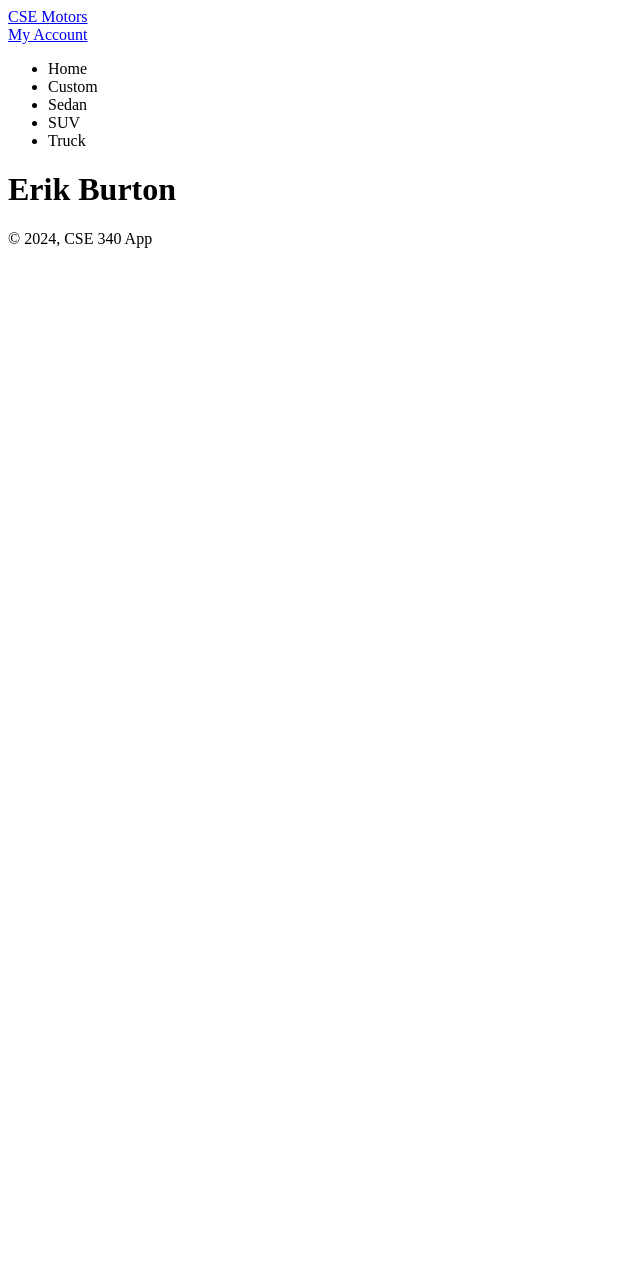
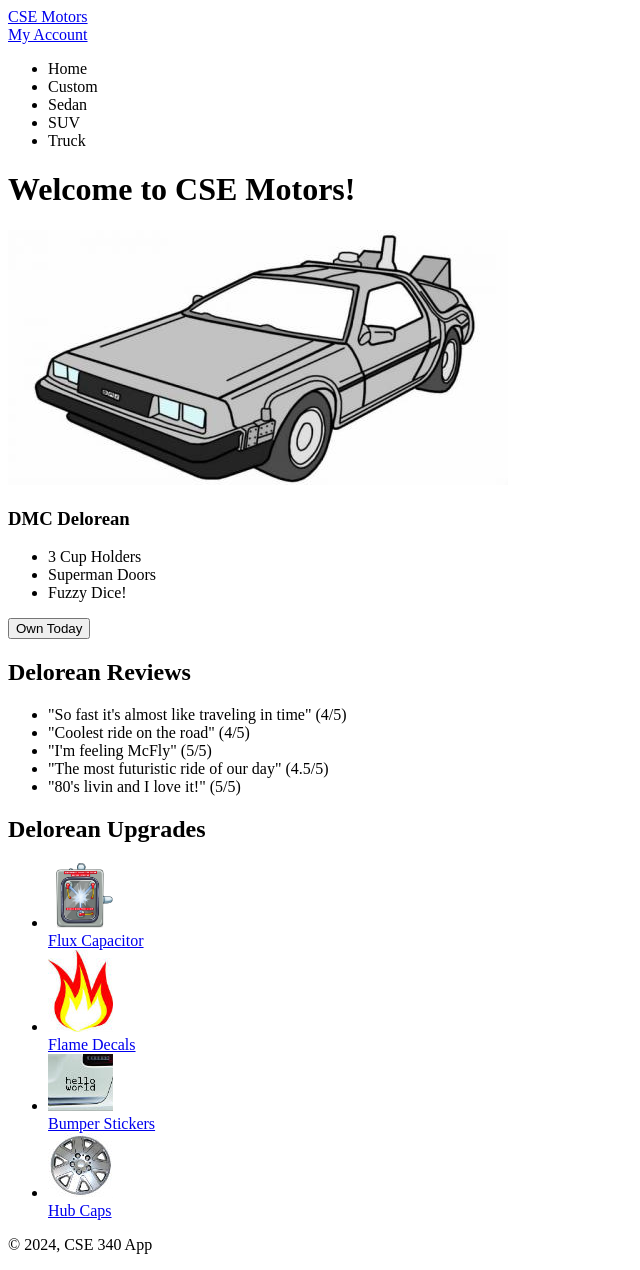
Before and after one commit to ErikBurton/CSE340, a Node server app: page / in a window 1280 px wide. Shown: the whole page, without its empty margins (0-640 px from the left). Before the commit the page ends 248 px from the top, so only its background shows below. Run offline with Node 20, Linux system fonts and the light colour scheme; some libraries are stand-ins or nearby versions.

Commit message:
Adds index content

```diff
--- a/views/index.ejs
+++ b/views/index.ejs
@@ -1 +1,70 @@
-<h1>Erik Burton</h1>
+<h1>Welcome to CSE Motors!</h1>
+<div class="topContent">
+    <img id="delorean" src="images/vehicles/delorean.jpg" alt="delorean">
+    <div class="callToAction">
+        <h3>DMC Delorean</h3>
+        <ul>
+            <li>3 Cup Holders</li>
+            <li>Superman Doors</li>
+            <li>Fuzzy Dice!</li>
+        </ul>
+        <button>Own Today</button>
+    </div>
+</div>
+<div class="bottomContent">
+    <div class="reviews">
+        <h2>Delorean Reviews</h2>
+        <ul>
+            <li>"So fast it's almost like traveling in time" (4/5)</li>
+            <li>"Coolest ride on the road" (4/5)</li>
+            <li>"I'm feeling McFly" (5/5)</li>
+            <li>"The most futuristic ride of our day" (4.5/5)</li>
+            <li>"80's livin and I love it!" (5/5)</li>
+        </ul>
+    </div>
+    <div class="upgrades">
+        <h2>Delorean Upgrades</h2>
+        <ul>
+          <li>
+            <a href="/">
+              <div class="outerUpgrade">
+                <div class="upgrade">
+                  <img src="/images/upgrades/flux-cap.png" alt="flux capacitor"/>
+                </div>
+                Flux Capacitor
+              </div>
+            </a>
+          </li>
+          <li>
+            <a href="/">
+              <div class="outerUpgrade">
+                <div class="upgrade">
+                  <img src="/images/upgrades/flame.jpg" alt="flame decal" />
+                </div>
+                Flame Decals
+              </div>
+            </a>
+          </li>
+          <li>
+            <a href="/">
+              <div class="outerUpgrade">
+                <div class="upgrade">
+                  <img src="/images/upgrades/bumper_sticker.jpg" alt="bumper sticker"/>
+                </div>
+                Bumper Stickers
+              </div>
+            </a>
+          </li>
+          <li>
+            <a href="/">
+              <div class="outerUpgrade">
+                <div class="upgrade">
+                  <img src="/images/upgrades/hub-cap.jpg" alt="hub cap"/>
+                </div>
+                Hub Caps
+              </div>
+            </a>
+          </li>
+        </ul>
+      </div>
+    </div>
```
